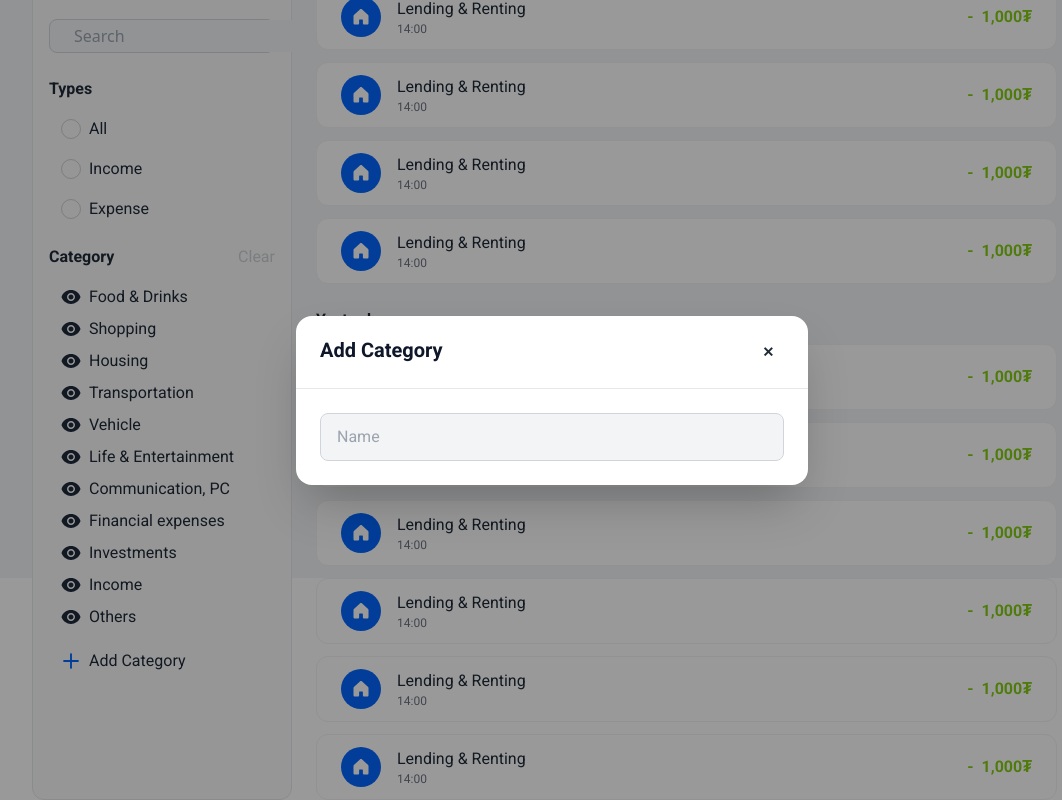
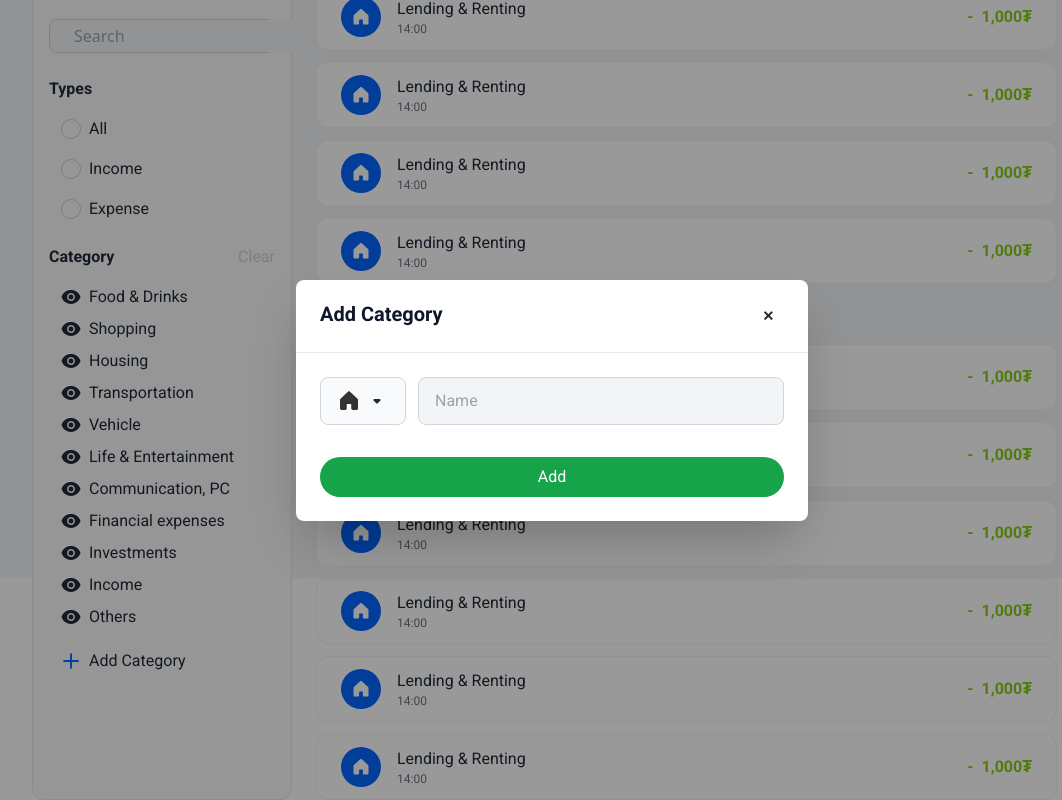
Before and after one commit to gereltbaatar/Geld-web, a Next.js app in the folder frontend/: page /records in a window 1280 px wide. Both pictures are taken after a click on the button "Add Category". Shown: the part 222-1022 px from the top of the page, without its empty margins (88-1150 px from the left). Built offline with nearby package versions, Linux system fonts and the light colour scheme.

Commit message:
add category hiisen

```diff
--- a/frontend/src/components/buttons/AddCategoryButton.jsx
+++ b/frontend/src/components/buttons/AddCategoryButton.jsx
@@ -1,6 +1,6 @@
 "use client";
 
-import { InputL } from "../parts";
+import { CategoryAdd, InputL } from "../parts";
 import { PlusIconBlue } from "../svg";
 
 export const AddCategoryButton = () => {
@@ -16,7 +16,7 @@ export const AddCategoryButton = () => {
         </p>
       </button>
       <dialog id="my_modal_3" className="modal">
-        <div className="modal-box p-0">
+        <div className="modal-box p-0 rounded-lg">
           <div className="flex justify-between py-5 px-6 border border-x-0 border-t-0">
             <h3 className="font-roboto font-bold not-italic text-xl text-[#0F172A]">
               Add Category
@@ -25,10 +25,19 @@ export const AddCategoryButton = () => {
               <button className="btn btn-sm btn-circle btn-ghost">✕</button>
             </form>
           </div>
-          <div className="p-6">
-            <div className=""></div>
-            <div className="">
-              <InputL placeholder={"Name"} />
+          <div className="p-6 flex flex-col gap-8">
+            <div className="flex gap-3">
+              <CategoryAdd />
+              <div className="w-full">
+                <InputL placeholder={"Name"} />
+              </div>
+            </div>
+            <div className="w-full">
+              <button className="px-3 py-2 w-full bg-[#16A34A] rounded-[20px]">
+                <p className="font-roboto font-normal not-italic text-white">
+                  Add
+                </p>
+              </button>
             </div>
           </div>
         </div>
--- /dev/null
+++ b/frontend/src/components/parts/CategoryAdd.jsx
@@ -0,0 +1,100 @@
+import {
+  HouseOneIcon,
+  HouseTwoIcon,
+  IdentificationBadge,
+  IdentificationCard,
+  Ladder,
+  IntersectSquare,
+  ImageSquare,
+  MagnifyingGlassPlus,
+  Microphone,
+  MicrosoftExcelLogo,
+  Notepad,
+  ListPlus,
+  Leaf,
+  NumberFive,
+  NumberCircleSeven,
+  RoadHorizon,
+  HourglassSimpleMedium,
+  AnchorSimple,
+  BezierCurve,
+  Exclude,
+  Vignette,
+  Baseball,
+  Question,
+  Exam,
+  Watch,
+  GlobeSimple,
+  OrangeSlice,
+  Peace,
+  ToiletPaper,
+  Pencil,
+} from "../categorySvg";
+import { ArrowDropDown } from "../svg";
+
+export const CategoryAdd = () => {
+  return (
+    <div className="">
+      <button
+        className="px-4 py-[11px] rounded-lg border border-base300 bg-[#F9FAFB]"
+        onClick={() => document.getElementById("my_modal_2").showModal()}
+      >
+        <div className="flex gap-1">
+          <HouseOneIcon />
+          <ArrowDropDown />
+        </div>
+      </button>
+      <dialog id="my_modal_2" className="modal">
+        <div className="modal-box p-6 max-w-[312px] rounded-lg">
+          <div className="flex flex-col gap-6 ">
+            <div className="grid grid-cols-6 gap-6">
+              <HouseOneIcon />
+              <HouseTwoIcon />
+              <IdentificationBadge />
+              <IdentificationCard />
+              <Ladder />
+              <IntersectSquare />
+              <ImageSquare />
+              <MagnifyingGlassPlus />
+              <Microphone />
+              <MicrosoftExcelLogo />
+              <Notepad />
+              <ListPlus />
+              <Leaf />
+              <NumberFive />
+              <NumberCircleSeven />
+              <RoadHorizon />
+              <HourglassSimpleMedium />
+              <AnchorSimple />
+              <BezierCurve />
+              <Exclude />
+              <Vignette />
+              <Baseball />
+              <Question />
+              <Exam />
+              <Watch />
+              <GlobeSimple />
+              <OrangeSlice />
+              <Peace />
+              <ToiletPaper />
+              <Pencil />
+            </div>
+            <div className="border-[0.5px]"></div>
+            <div className="flex justify-between">
+              <div className="bg-ellipse130 w-6 h-6 rounded-[50%]"></div>
+              <div className="bg-ellipse131 w-6 h-6 rounded-[50%]"></div>
+              <div className="bg-ellipse132 w-6 h-6 rounded-[50%]"></div>
+              <div className="bg-ellipse133 w-6 h-6 rounded-[50%]"></div>
+              <div className="bg-ellipse134 w-6 h-6 rounded-[50%]"></div>
+              <div className="bg-ellipse135 w-6 h-6 rounded-[50%]"></div>
+              <div className="bg-ellipse136 w-6 h-6 rounded-[50%]"></div>
+            </div>
+          </div>
+        </div>
+        <form method="dialog" className="modal-backdrop">
+          <button>close</button>
+        </form>
+      </dialog>
+    </div>
+  );
+};
--- a/frontend/src/components/parts/index.js
+++ b/frontend/src/components/parts/index.js
@@ -13,3 +13,4 @@ export * from "./RecordsRight";
 export * from "./RecordCom";
 export * from "./RecordComRP";
 export * from "./Loader";
+export * from "./CategoryAdd";
--- /dev/null
+++ b/frontend/src/components/svg/ArrowDropDown.jsx
@@ -0,0 +1,16 @@
+export const ArrowDropDown = () => {
+  return (
+    <svg
+      xmlns="http://www.w3.org/2000/svg"
+      width="24"
+      height="24"
+      viewBox="0 0 24 24"
+      fill="none"
+    >
+      <path
+        d="M11.3 14.3L8.69998 11.7C8.38331 11.3833 8.31248 11.0208 8.48748 10.6125C8.66248 10.2042 8.97498 10 9.42498 10H14.575C15.025 10 15.3375 10.2042 15.5125 10.6125C15.6875 11.0208 15.6166 11.3833 15.3 11.7L12.7 14.3C12.6 14.4 12.4916 14.475 12.375 14.525C12.2583 14.575 12.1333 14.6 12 14.6C11.8666 14.6 11.7416 14.575 11.625 14.525C11.5083 14.475 11.4 14.4 11.3 14.3Z"
+        fill="#1F2937"
+      />
+    </svg>
+  );
+};
--- a/frontend/src/components/svg/index.js
+++ b/frontend/src/components/svg/index.js
@@ -12,3 +12,4 @@ export * from "./ArrowCircleDownIcon";
 export * from "./HouseIcon";
 export * from "./ChevronLiftIcon";
 export * from "./ChevronRightIcon";
+export * from "./ArrowDropDown";
--- a/frontend/tailwind.config.js
+++ b/frontend/tailwind.config.js
@@ -15,6 +15,13 @@ module.exports = {
         base200: "#E5E7EB",
         base300: "#D1D5DB",
         lime: "#84CC16",
+        ellipse130: "#0166FF",
+        ellipse131: "#01B3FF",
+        ellipse132: "#41CC00",
+        ellipse133: "#F9D100",
+        ellipse134: "#FF7B01",
+        ellipse135: "#AE01FF",
+        ellipse136: "#FF0101",
       },
       fontFamily: {
         roboto: ["Roboto", "sans-serif"],
```
